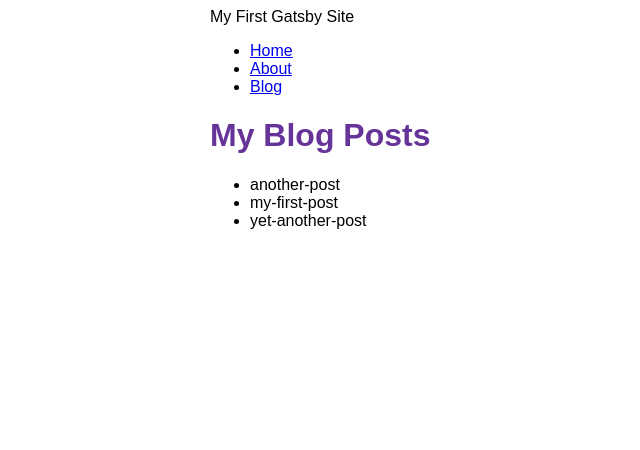
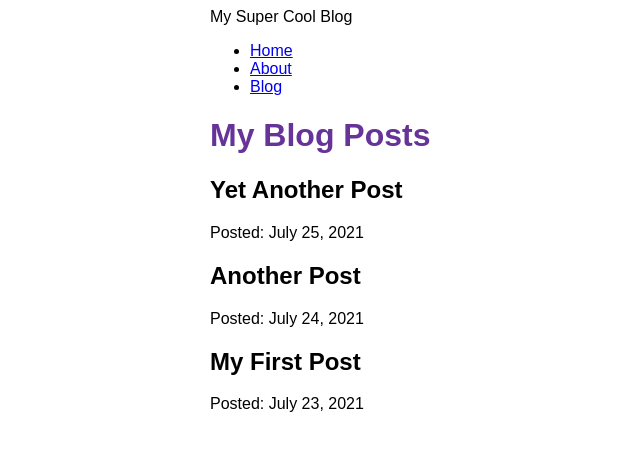
Before and after one commit to drbv27/my-first-gatsby-site, a Gatsby site: page /blog in a window 1280 px wide. Shown: the whole page, without its empty margins (180-820 px from the left). Built offline with nearby package versions, Linux system fonts and the light colour scheme; Gatsby itself is replaced by a stand-in of ours.

Commit message:
Rendering the post

```diff
--- a/blog/another-post.mdx
+++ b/blog/another-post.mdx
@@ -0,0 +1,6 @@
+---
+title: "Another Post"
+date: "2021-07-24"
+---
+
+Here's another post! It's even better than the first one!
--- a/blog/my-first-post.mdx
+++ b/blog/my-first-post.mdx
@@ -0,0 +1,12 @@
+---
+title: "My First Post"
+date: "2021-07-23"
+---
+
+This is my first blog post! Isn't it *great*?
+
+Some of my **favorite** things are:
+
+* Petting dogs
+* Singing
+* Eating potato-based foods
--- a/blog/yet-another-post.mdx
+++ b/blog/yet-another-post.mdx
@@ -0,0 +1,6 @@
+---
+title: "Yet Another Post"
+date: "2021-07-25"
+---
+
+Wow look at all this content. How do they do it?
--- a/gatsby-config.js
+++ b/gatsby-config.js
@@ -1,16 +1,17 @@
 module.exports = {
   siteMetadata: {
-    title: "My First Gatsby Site",
+    title: "My Super Cool Blog",
   },
   plugins: [
     "gatsby-plugin-image",
     "gatsby-plugin-sharp",
     {
-      resolve: "gatsby-source-filesystem",
+      resolve: `gatsby-source-filesystem`,
       options: {
         name: `blog`,
-        path: `${__dirname}/blog`,
-      }
+        path: `${__dirname}/blog/`,
+      },
     },
+    "gatsby-plugin-mdx",
   ],
 };
--- a/package.json
+++ b/package.json
@@ -15,8 +15,11 @@
     "clean": "gatsby clean"
   },
   "dependencies": {
+    "@mdx-js/mdx": "^1.6.22",
+    "@mdx-js/react": "^1.6.22",
     "gatsby": "^4.10.0",
     "gatsby-plugin-image": "^2.10.0",
+    "gatsby-plugin-mdx": "^3.10.1",
     "gatsby-plugin-sharp": "^4.10.1",
     "gatsby-source-filesystem": "^4.10.0",
     "react": "^17.0.1",
--- a/src/pages/blog.js
+++ b/src/pages/blog.js
@@ -5,27 +5,31 @@
 const BlogPage = ({ data }) => {
     return (
       <Layout pageTitle="My Blog Posts">
-        <ul>
-        {
-          data.allFile.nodes.map(node => (
-            <li key={node.name}>
-              {node.name}
-            </li>
-          ))
-        }
-        </ul>
+      {
+        data.allMdx.nodes.map((node) => (
+          <article key={node.id}>
+            <h2>{node.frontmatter.title}</h2>
+            <p>Posted: {node.frontmatter.date}</p>
+          </article>
+        ))
+      }
       </Layout>
     )
   }
 
-export const query = graphql`
+  export const query = graphql`
   query {
-    allFile {
+    allMdx(sort: {fields: frontmatter___date, order: DESC}) {
       nodes {
-        name
+        frontmatter {
+          date(formatString: "MMMM D, YYYY")
+          title
+        }
+        id
+        body
       }
     }
   }
-  `
+`
 
 export default BlogPage
```
Also changed, not shown: 1 other file.
